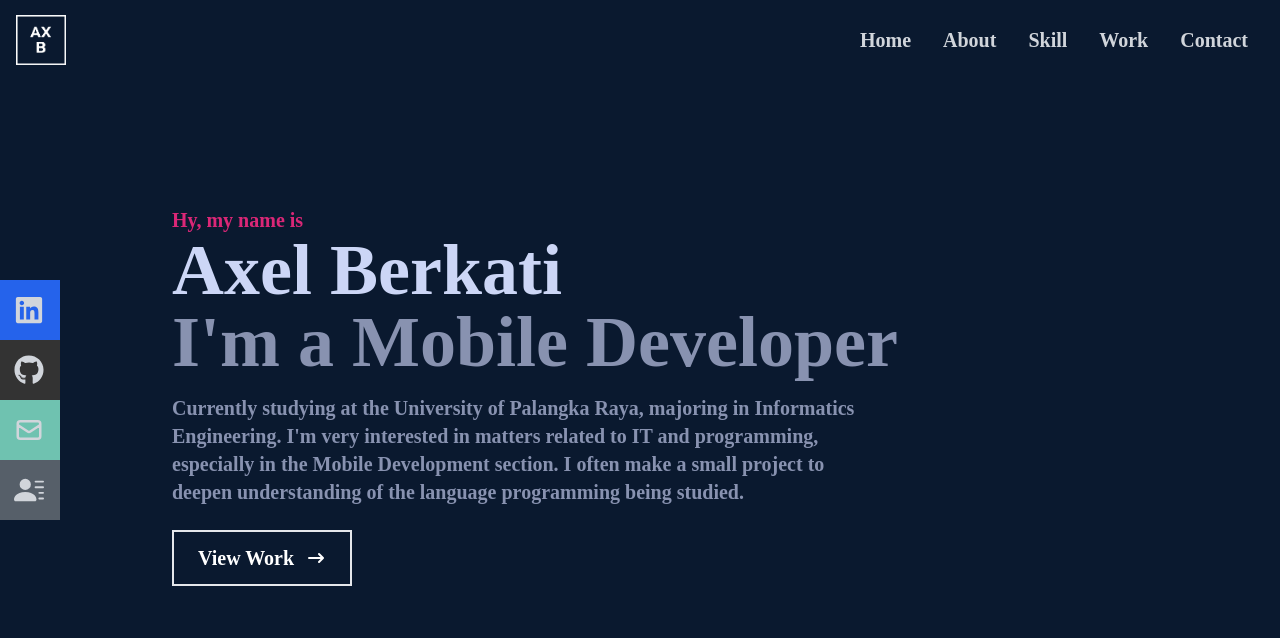
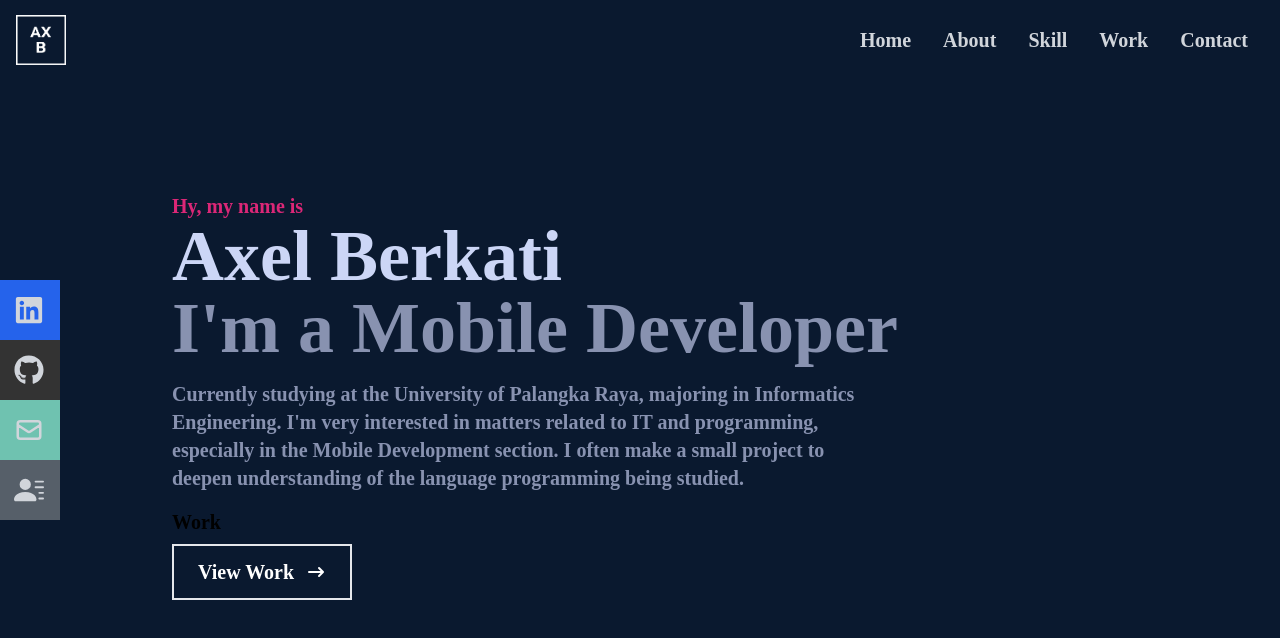
Before and after one commit to 007AxelBerkati/react-tailwind, a React (Create React App) app in the folder portofolio-react-with-tailwind/: page / in a window 1280 px wide. Shown: the top 638 px of the page. Built offline with nearby package versions, Linux system fonts and the light colour scheme.

Commit message:
Home Finish

```diff
--- a/portofolio-react-with-tailwind/src/components/Home.jsx
+++ b/portofolio-react-with-tailwind/src/components/Home.jsx
@@ -1,5 +1,6 @@
 import React from "react"
 import { HiArrowNarrowRight } from "react-icons/hi"
+import { Link } from "react-scroll"
 
 const Home = () => {
   return (
@@ -21,12 +22,15 @@
           programming being studied.
         </p>
         <div>
+          <Link to="work" smooth={true} duration={500}>
+            Work
             <button className="text-white group border-2 px-6 py-3 my-2 flex items-center hover:bg-pink-600 hover:border-pink-600">
               View Work
               <span className="group-hover:rotate-90 duration-300">
                 <HiArrowNarrowRight className="ml-3" />
               </span>
             </button>
+          </Link>
         </div>
         <p></p>
       </div>
```
Lines whose indentation alone changed are shown as unchanged.
